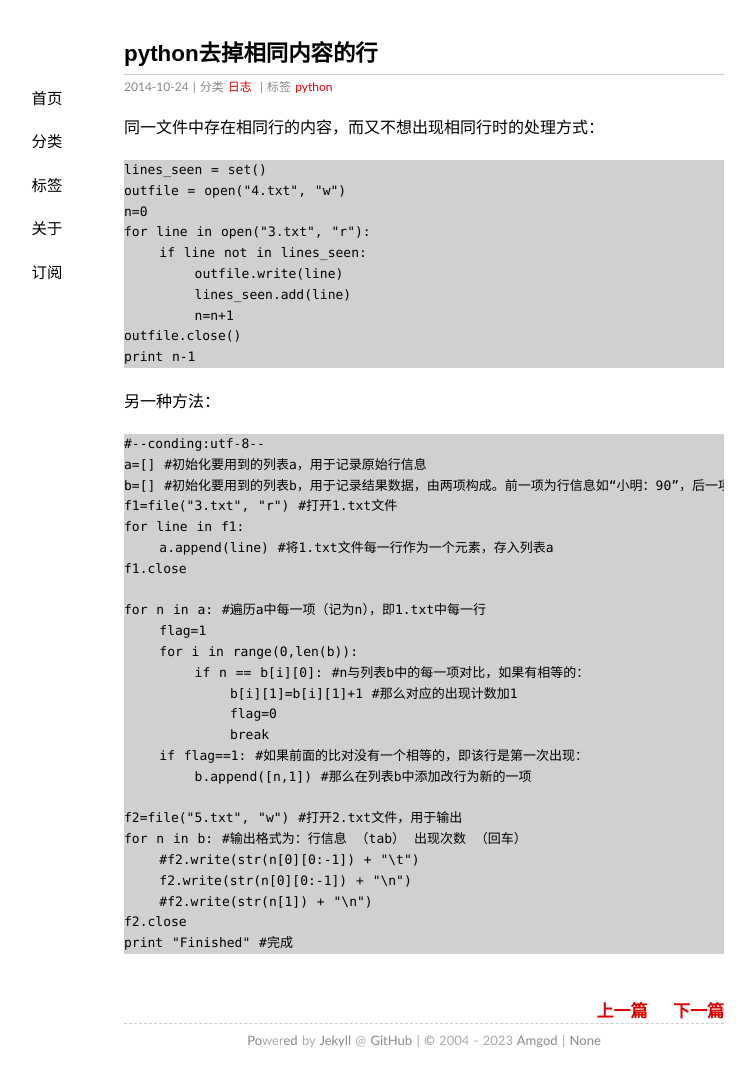
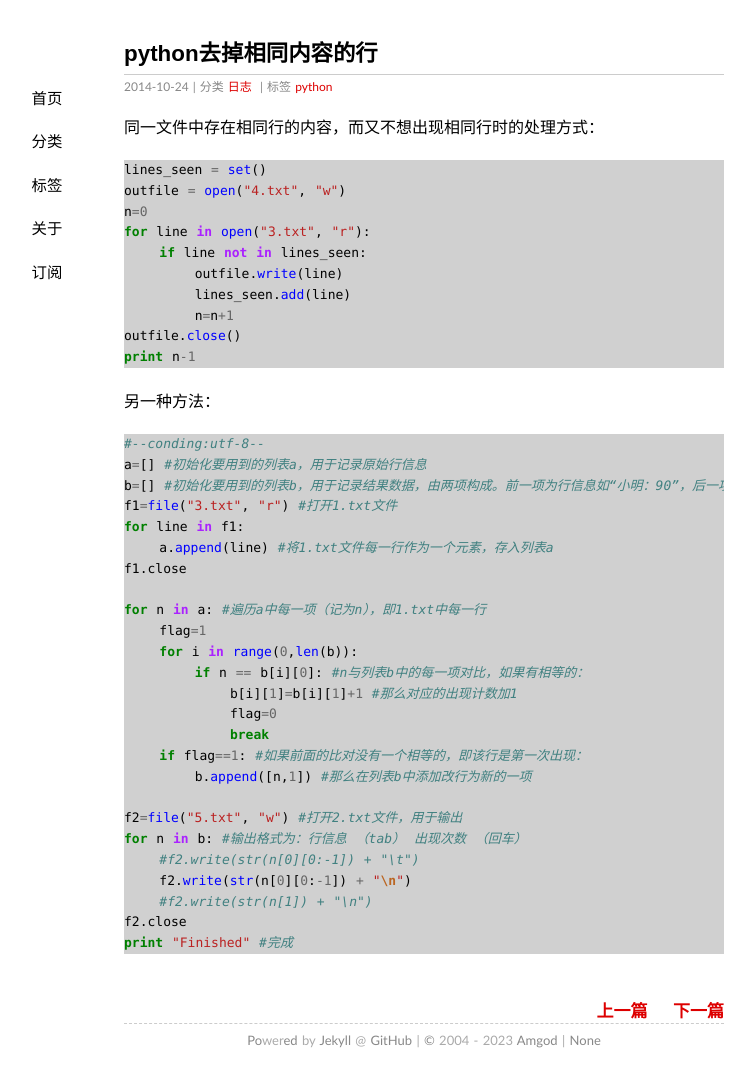
Before and after one commit to amgod/amgod.github.io, a Jekyll site: the page built from _posts/2014-10-24-Drop the same line.md, in a window 1280 px wide. Shown: the whole page, without its empty margins (216-971 px from the left). Built offline with Jekyll 4.4.1, drawn with Linux system fonts in a browser that asks for light colours; our own code applies the rules of GitHub Pages for plain Markdown files.

Commit message:
Update 2014-10-24-Drop the same line.md

````diff
--- a/_posts/2014-10-24-Drop the same line.md
+++ b/_posts/2014-10-24-Drop the same line.md
@@ -8,7 +8,7 @@ tags: python
 ---
 
 同一文件中存在相同行的内容，而又不想出现相同行时的处理方式：
-```python:n
+```python
 lines_seen = set()
 outfile = open("4.txt", "w")
 n=0
@@ -21,7 +21,7 @@ outfile.close()
 print n-1
 ```
 另一种方法：
-``` python:n
+``` python
 #--conding:utf-8--
 a=[] #初始化要用到的列表a，用于记录原始行信息
 b=[] #初始化要用到的列表b，用于记录结果数据，由两项构成。前一项为行信息如“小明：90”，后一项为该行对应的出现次数如2
````
